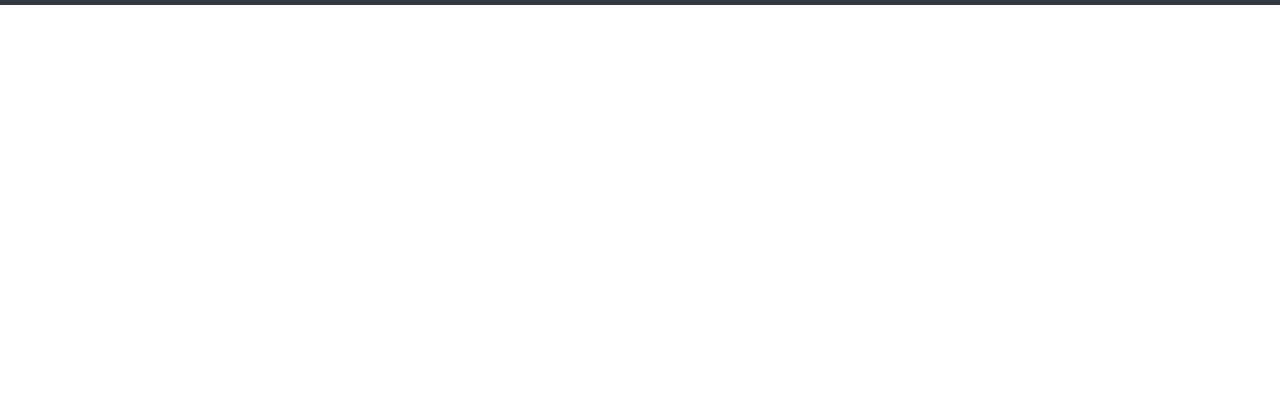
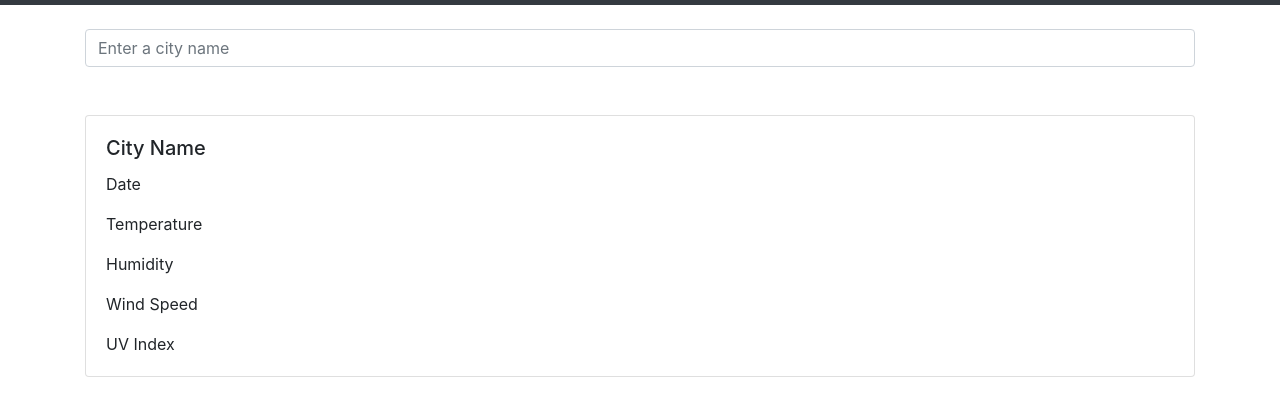
Before and after one commit to drewjordan414/Weather-Dashboard, a plain HTML site: page index.html in a window 1280 px wide. Shown: the part 51-464 px from the top of the page. Drawn offline with nearby package versions, Linux system fonts and the light colour scheme.

Commit message:
html updates

```diff
--- a/index.html
+++ b/index.html
@@ -1,5 +1,6 @@
 <!DOCTYPE html>
 <html lang="en">
+
 <head>
     <meta charset="UTF-8">
     <meta http-equiv="X-UA-Compatible" content="IE=edge">
@@ -13,6 +14,7 @@
     <link rel="stylesheet" href="./assets/style.css">
     <title>Weather Dashboard</title>
 </head>
+
 <body>
     <!-- header -->
     <header>
@@ -21,15 +23,45 @@
         </nav>
     </header>
     <!-- search for city -->
+    <div class="container my-4">
+        <form id="city-search">
+            <input type="text" class="form-control" placeholder="Enter a city name">
+        </form>
+    </div>
+
     <!-- city options underneath  -->
+    <div class="container my-4">
+        <ul class="list-group" id="city-list">
+            <!-- add major cities here-- they will need a click event -->
+        </ul>
+    </div>
+    <!-- city weather data for that day to the top right -->
+    <div class="container my-4">
+        <div class="card">
+            <div class="card-body">
+                <h5 class="card-title" id="city-name">City Name</h5>
+                <p class="card-text" id="current-date">Date</p>
+                <p class="card-text" id="current-temp">Temperature</p>
+                <p class="card-text" id="current-humidity">Humidity</p>
+                <p class="card-text" id="current-wind-speed">Wind Speed</p>
+                <p class="card-text" id="current-uv-index">UV Index</p>
+            </div>
+        </div>
+    </div>
+    <!-- 5 day forecast under the current weather -->
+    <div class="container my-4">
+        <div class="row" id="forecast">
+            <!-- add 5 cards here -->
 
-    <!-- city weather data for that day to the top right -->
+        </div>
 
-    <!-- 5 day forecast under the current weather -->
+    </div>
 
 
-
+    <!-- bootstrap and open weather -->
+    <script src="https://cdn.jsdelivr.net/npm/bootstrap@4.5.2/dist/js/bootstrap.bundle.min.js"></script>
     <!-- script links -->
     <script src="./assets/script.js"></script>
 </body>
+
 </html>
```
